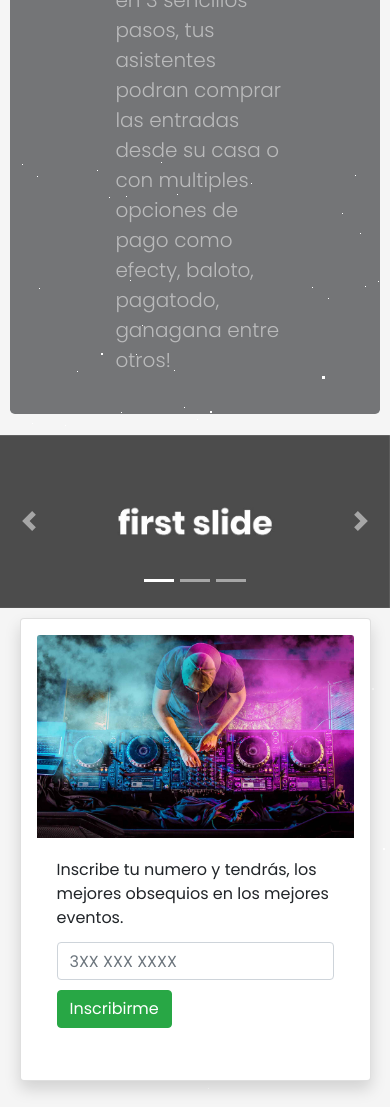
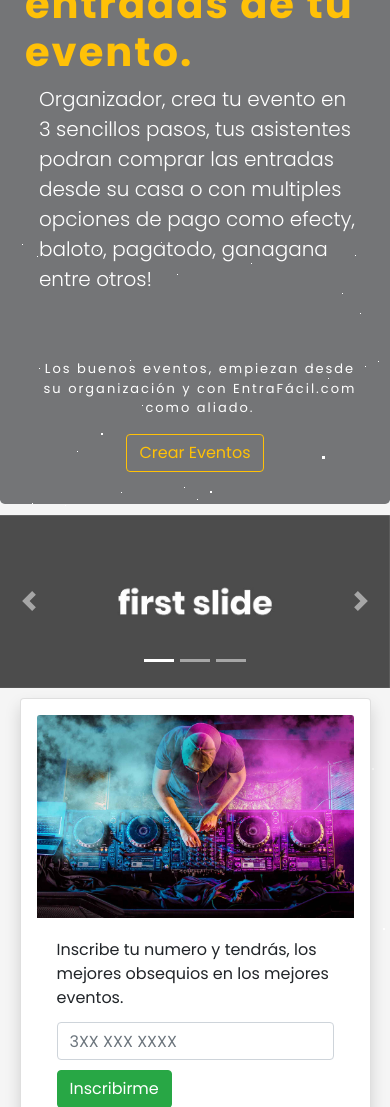
Before and after one commit to porrocas/entrafacil, a PHP site: page / in a window 390 px wide. Shown: the part 324-1431 px from the top of the page. Run offline with PHP 8.4, Linux system fonts and the light colour scheme.

Commit message:
[add] responsive design in main

```diff
--- a/css/main-j.css
+++ b/css/main-j.css
@@ -26,7 +26,8 @@
 
 .mainJumbotron .centerTextMuted{
     text-align: center;
-    font-size: 14px;
+    font-size: 13px;
+    letter-spacing: 2px;
 }
 
 .mainJumbotron > .opacityVideo{
@@ -44,3 +45,21 @@
     left: 0;
     z-index: 0;
 }
+
+@media (max-width: 576px) {
+    .mainJumbotron{
+        width: 100%;
+        height: 700px;
+        margin: 0px auto;
+    }
+
+    .mainJumbotron > h1{
+        z-index: 5;
+        width: 95%;
+    }
+
+    .mainJumbotron > p{
+        width: 90%;
+        z-index: 5;
+    }
+}
--- a/js/interactive.js
+++ b/js/interactive.js
@@ -24,3 +24,9 @@ function abrirPreEvent(e){
 function cerrarPreEvent(){
     preImagen.style.display = 'none';
 }
+
+const video = document.getElementById('videoMain');
+
+if(screen.width <= 576){
+    video.src = '../src/video/bg2.mp4';
+}
--- a/views/main.php
+++ b/views/main.php
@@ -1,10 +1,10 @@
 <div class="jumbotron mainJumbotron text-ligth">
     <h1 class="display-4 text-warning">Estas a un click! de vender las entradas de tu evento.</h1>
-    <p class="lead">Organizador, crea tu evento en 3 sencillos pasos, tus asistentes podran comprar las entradas desde su casa o con multiples opciones de pago como efecty, baloto, pagatodo, ganagana entre otros!</p>
+    <p class="lead text-white">Organizador, crea tu evento en 3 sencillos pasos, tus asistentes podran comprar las entradas desde su casa o con multiples opciones de pago como efecty, baloto, pagatodo, ganagana entre otros!</p>
     <hr class="my-4">
-    <p class="text-muted centerTextMuted">Los buenos eventos, empiezan desde su organización y con EntraFácil.com como aliado.</p>
+    <p class="centerTextMuted text-white">Los buenos eventos, empiezan desde su organización y con EntraFácil.com como aliado.</p>
     <a class="btn btn-outline-warning" href="#" role="button">Crear Eventos</a>
-    <video autoplay muted loop>
+    <video id="videoMain" autoplay muted loop>
         <source src="./src/video/bg1.mp4" type="video/mp4">
     </video>
     <div class="opacityVideo"></div>
```
